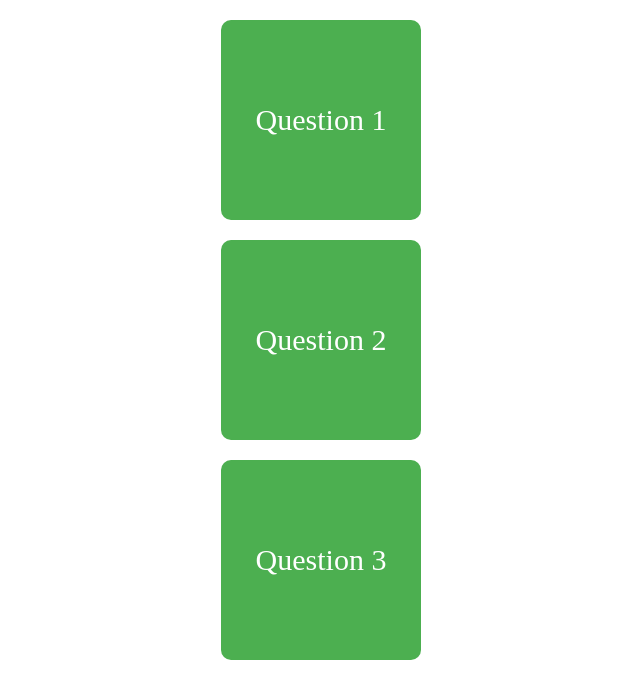
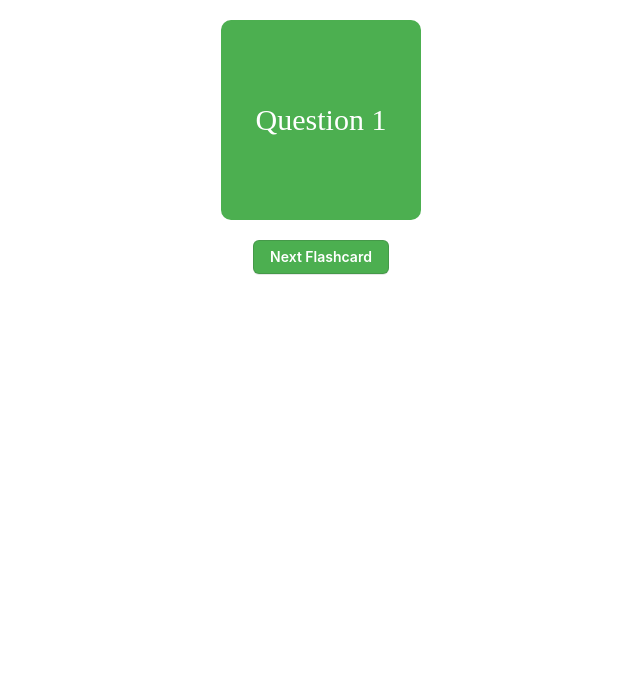
Before and after one commit to Jason10293/QHacks2024---Fluent-Flashcards, a plain HTML site: page Frontend/index.html in a window 1280 px wide. Shown: the whole page, without its empty margins (319-959 px from the left). Drawn offline with Linux system fonts and the light colour scheme.

Commit message:
added next button and functionality

```diff
--- a/Frontend/index.html
+++ b/Frontend/index.html
@@ -5,37 +5,7 @@
   </head>
   <body>
     <div id="flashcards"></div>
-
-    <script>
-      var flashcards = [
-        { question: "Question 1", answer: "Answer 1" },
-        { question: "Question 2", answer: "Answer 2" },
-        { question: "Question 3", answer: "Answer 3" },
-        // Add more flashcards here
-      ];
-
-      var flashcardsContainer = document.getElementById("flashcards");
-
-      flashcards.forEach(function (flashcard) {
-        var flashcardElement = document.createElement("div");
-        flashcardElement.className = "flashcard";
-        flashcardElement.onclick = function () {
-          this.classList.toggle("flipped");
-        };
-
-        var front = document.createElement("div");
-        front.className = "side front";
-        front.textContent = flashcard.question;
-
-        var back = document.createElement("div");
-        back.className = "side back";
-        back.textContent = flashcard.answer;
-
-        flashcardElement.appendChild(front);
-        flashcardElement.appendChild(back);
-
-        flashcardsContainer.appendChild(flashcardElement);
-      });
-    </script>
+    <button class="next-button" id="next">Next Flashcard</button>
+    <script src="script.js"></script>
   </body>
 </html>
--- a/Frontend/script.js
+++ b/Frontend/script.js
@@ -0,0 +1,40 @@
+var flashcards = [
+  { question: "Question 1", answer: "Answer 1" },
+  { question: "Question 2", answer: "Answer 2" },
+  // Add more flashcards here
+];
+
+var flashcardsContainer = document.getElementById("flashcards");
+var nextButton = document.getElementById("next");
+
+flashcards.forEach(function (flashcard, index) {
+  var flashcardElement = document.createElement("div");
+  flashcardElement.className = "flashcard";
+  if (index === 0) {
+    flashcardElement.classList.add("active"); // Make the first flashcard active
+  }
+  flashcardElement.onclick = function () {
+    this.classList.toggle("flipped");
+  };
+
+  var front = document.createElement("div");
+  front.className = "side front";
+  front.textContent = flashcard.question;
+
+  var back = document.createElement("div");
+  back.className = "side back";
+  back.textContent = flashcard.answer;
+
+  flashcardElement.appendChild(front);
+  flashcardElement.appendChild(back);
+
+  flashcardsContainer.appendChild(flashcardElement);
+});
+
+nextButton.onclick = function () {
+  var current = document.querySelector(".flashcard.active");
+  var next =
+    current.nextElementSibling || flashcardsContainer.firstElementChild;
+  current.classList.remove("active");
+  next.classList.add("active");
+};
--- a/Frontend/styles.css
+++ b/Frontend/styles.css
@@ -1,6 +1,4 @@
 .flashcard {
-  display: flex;
-  flex-direction: row;
   width: 200px;
   height: 200px;
   line-height: 200px;
@@ -13,6 +11,11 @@
   cursor: pointer;
   perspective: 1000px;
   background-color: transparent;
+  display: none; /* Hide all flashcards by default */
+}
+
+.flashcard.active {
+  display: block; /* Only show the active flashcard */
 }
 
 .flashcard .side {
@@ -48,3 +51,34 @@
 .flashcard.flipped .back {
   transform: rotateY(0deg);
 }
+
+.next-button {
+  display: block;
+  margin: 0 auto;
+  /* display: inline-block; */
+  appearance: none;
+  background-color: #4caf50;
+  border: 1px solid rgba(27, 31, 35, 0.15);
+  border-radius: 6px;
+  box-shadow: rgba(27, 31, 35, 0.1) 0 1px 0;
+  box-sizing: border-box;
+  color: #fff;
+  cursor: pointer;
+  font-family: -apple-system, system-ui, "Segoe UI", Helvetica, Arial,
+    sans-serif, "Apple Color Emoji", "Segoe UI Emoji";
+  font-size: 14px;
+  font-weight: 600;
+  line-height: 20px;
+  padding: 6px 16px;
+  position: relative;
+  text-align: center;
+  text-decoration: none;
+  user-select: none;
+  touch-action: manipulation;
+  vertical-align: middle;
+  white-space: nowrap;
+}
+
+.next-button:hover {
+  background-color: #2c974b;
+}
```
